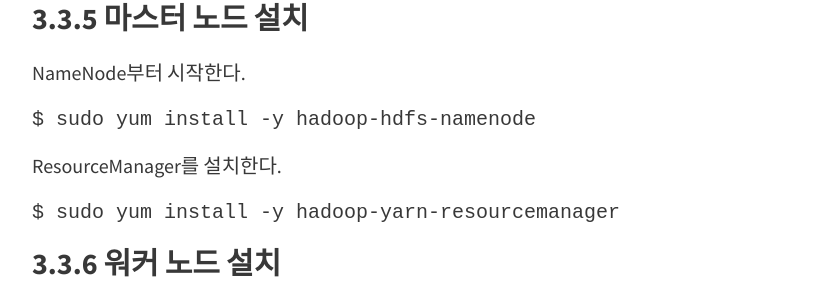
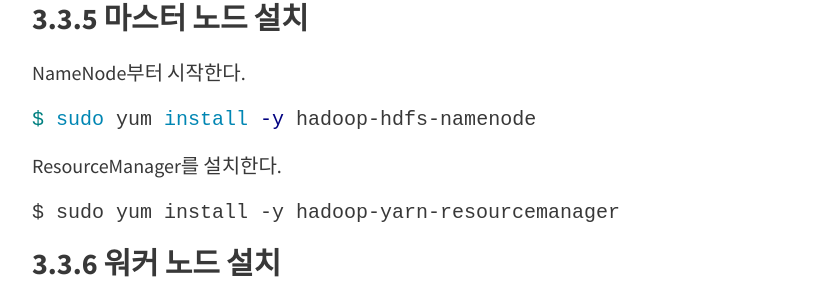
Before and after one commit to lsjhome/lsjhome-temp.github.io, a Jekyll site: the page built from _posts/IAS/2019-07-03-IAS-CH03.md, in a window 1280 px wide and 900 px high, scrolled down 3627 px. Shown: the part 152-452 px from the top of the window, without its empty margins (224-1041 px from the left). Built offline with Jekyll 4.4.1, drawn with Linux system fonts in a browser that asks for light colours; nearby versions of some CDN libraries; comment, search, counter and statistics services are not loaded; part of the change alters nothing that is shown.

````diff
--- a/_config.yml
+++ b/_config.yml
@@ -9,7 +9,7 @@ theme_settings:
   avatar: # assets/img/avatar.png
   favicon: assets/favicon.ico
   gravatar: # Email MD5 hash
-  description: "A website with blog posts and pages" # used by search engines
+  description: "Road to Machine Learning Engineer" # used by search engines
 
   # Header and footer text
   header_text: >
--- a/_posts/IAS/2019-07-03-IAS-CH03.md
+++ b/_posts/IAS/2019-07-03-IAS-CH03.md
@@ -115,9 +115,9 @@ spark-worker00 ~ spark-worker03에 DataNode와 NodeManager를 설치한다. spar
 
 NameNode부터 시작한다.
 
-```
+~~~shell
 $ sudo yum install -y hadoop-hdfs-namenode
-```
+~~~
 
 ResourceManager를 설치한다.
 
````
